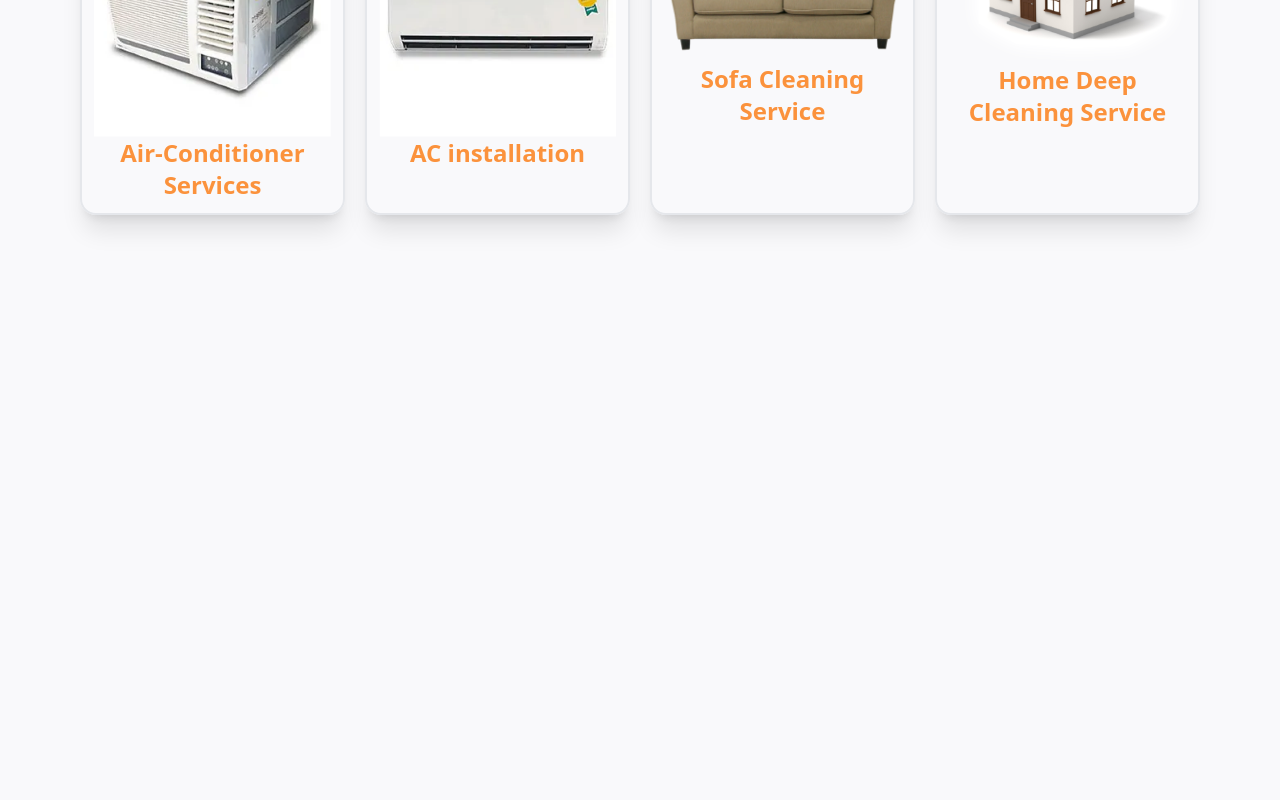
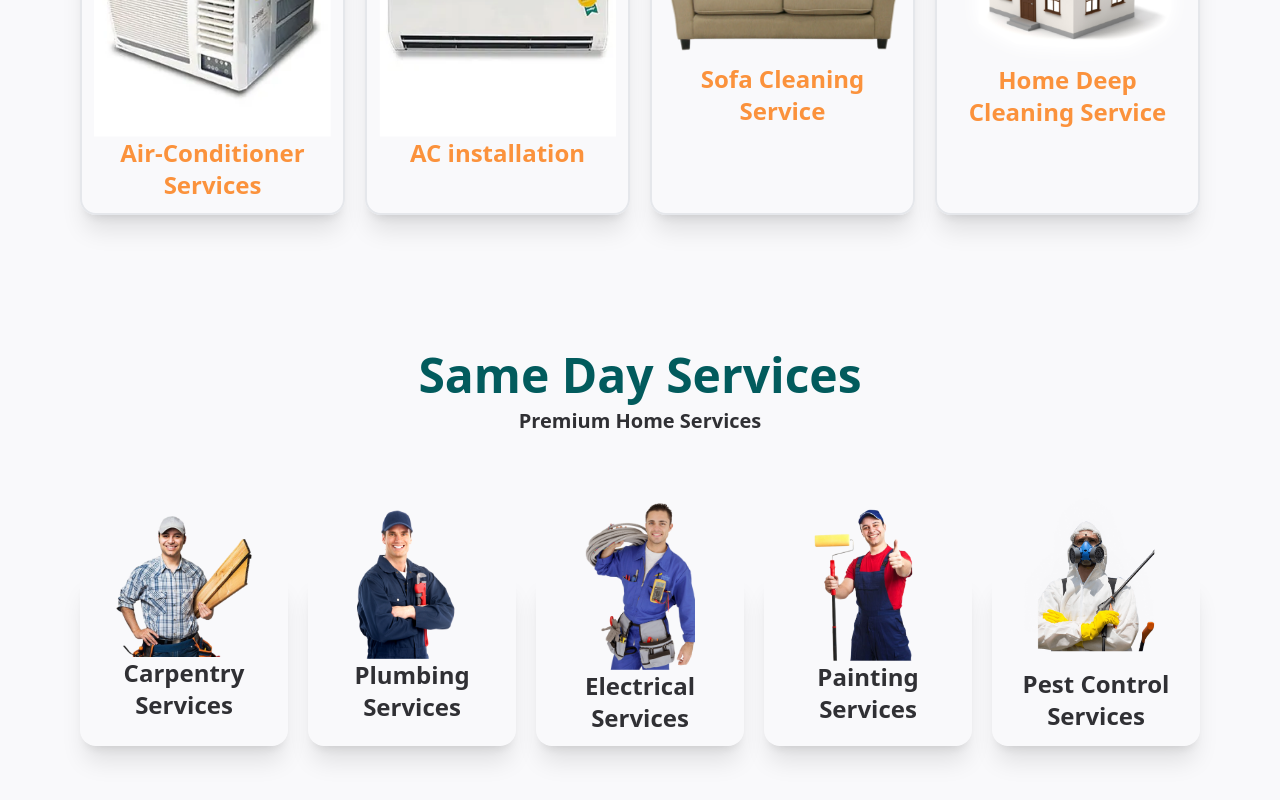
Before and after one commit to HasibAliOpu/Oye-Busy, a React (Create React App) app: page / in a window 1280 px wide. Shown: the part 901-1701 px from the top of the page. Before the commit the page ends 1196 px from the top, so only its background shows below. Built offline with nearby package versions, Linux system fonts and the light colour scheme.

Commit message:
day serviecs added

```diff
--- a/src/App.js
+++ b/src/App.js
@@ -1,5 +1,6 @@
 import "./App.css";
 import Banner from "./Components/Banner/Banner";
+import DayServices from "./Components/DayServices/DayServices";
 import Navbar from "./Components/Navbar/Navbar";
 import TrendingServices from "./Components/TrendingServices/TrendingServices";
 
@@ -9,6 +10,7 @@ function App() {
       <Navbar />
       <Banner />
       <TrendingServices />
+      <DayServices />
     </div>
   );
 }
--- /dev/null
+++ b/src/Components/DayServices/DayServices.js
@@ -0,0 +1,59 @@
+import React from "react";
+import carpenter from "../../images/Carpenter-PNG-Image.png";
+import plumber from "../../images/plumber.png";
+import electrician from "../../images/electrician.png";
+import painter from "../../images/painter.png";
+import pestControl from "../../images/insecticide.png";
+const DayServices = () => {
+  return (
+    <div>
+      <div>
+        <div className="text-center mt-14 mb-14">
+          <h1 className="text-5xl font-semibold text-[#025B5D]">
+            Same Day Services
+          </h1>
+          <p className="text-xl font-semibold pt-2">Premium Home Services</p>
+        </div>
+        <div className="grid grid-cols-5 gap-5 p-20">
+          <div className="p-3 text-center rounded-2xl shadow-xl hover:scale-110 ease-in-out duration-500 bg-gradient-to-r hover:from-[#FFA500] hover:to-[#FFECCA]">
+            <img className="-mt-20" src={carpenter} alt="" />
+            <p className="text-2xl font-semibold ">
+              Carpentry <br />
+              Services
+            </p>
+          </div>
+          <div className="p-3 text-center rounded-2xl shadow-xl hover:scale-110 ease-in-out duration-500 bg-gradient-to-r hover:from-[#FFA500] hover:to-[#FFECCA]">
+            <img className="w-3/5 mx-auto -mt-20" src={plumber} alt="" />
+            <p className="text-2xl font-semibold ">
+              Plumbing <br />
+              Services
+            </p>
+          </div>
+          <div className="p-3 text-center rounded-2xl shadow-xl hover:scale-110 ease-in-out duration-500 bg-gradient-to-r hover:from-[#FFA500] hover:to-[#FFECCA]">
+            <img className="w-3/5 mx-auto -mt-20" src={electrician} alt="" />
+            <p className="text-2xl font-semibold ">
+              Electrical <br />
+              Services
+            </p>
+          </div>
+          <div className="p-3 text-center rounded-2xl shadow-xl hover:scale-110 ease-in-out duration-500 bg-gradient-to-r hover:from-[#FFA500] hover:to-[#FFECCA]">
+            <img className="w-4/6 mx-auto -mt-20" src={painter} alt="" />
+            <p className="text-2xl font-semibold ">
+              Painting <br />
+              Services
+            </p>
+          </div>
+          <div className="p-3 text-center rounded-2xl shadow-xl hover:scale-110 ease-in-out duration-500 bg-gradient-to-r hover:from-[#FFA500] hover:to-[#FFECCA]">
+            <img className="-mt-28" src={pestControl} alt="" />
+            <p className="text-2xl font-semibold ">
+              Pest Control <br />
+              Services
+            </p>
+          </div>
+        </div>
+      </div>
+    </div>
+  );
+};
+
+export default DayServices;
```
